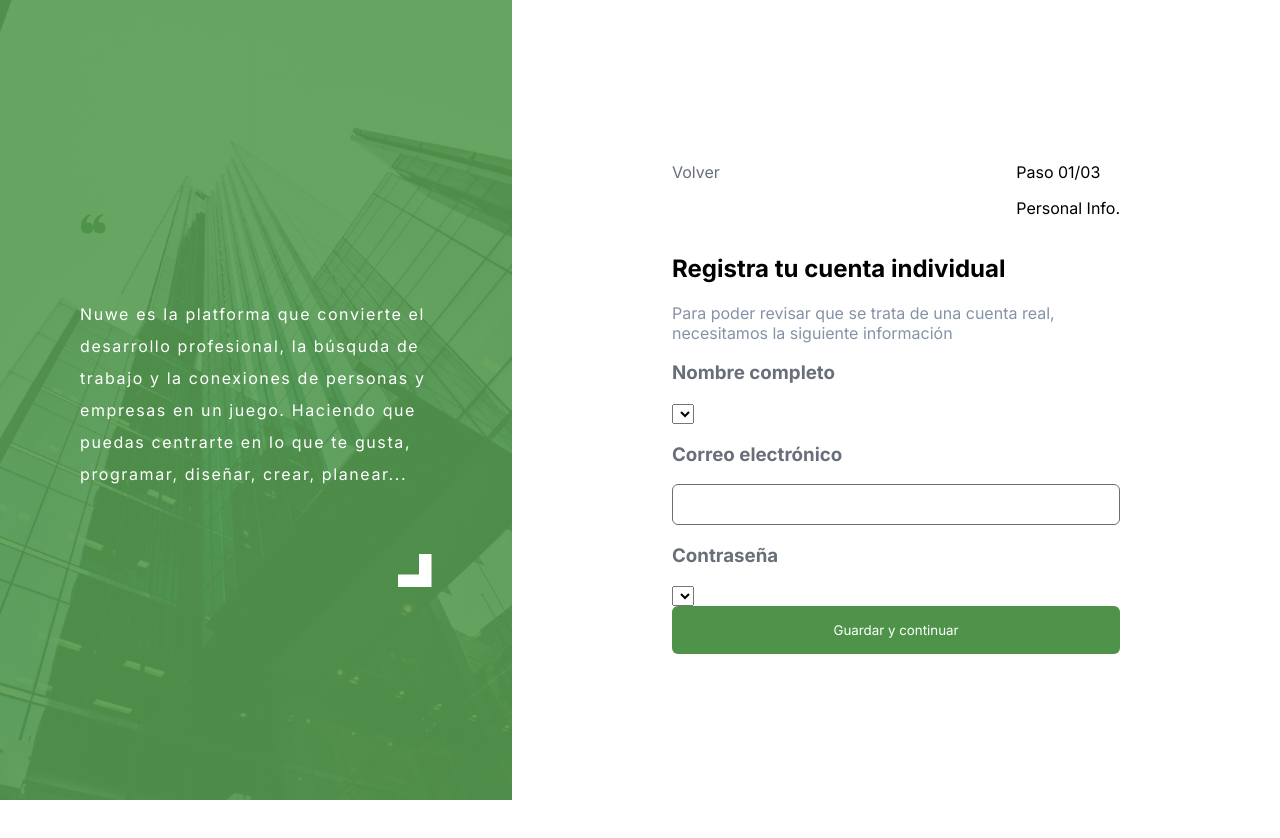
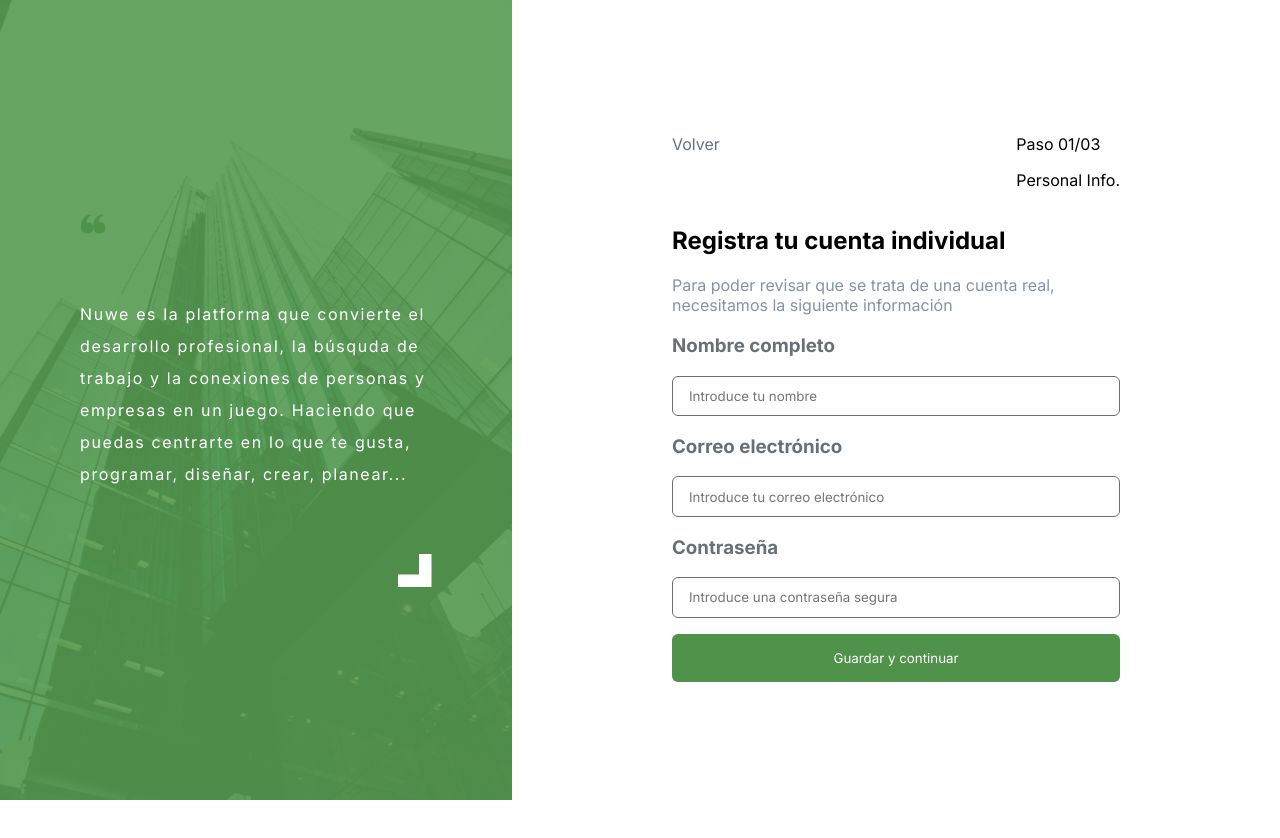
Before and after one commit to judithmg/mwc-hackaton, a React (Create React App) app: page /register in a window 1280 px wide. Shown: the top 838 px of the page. Before the commit the page ends 814 px from the top, so only its background shows below. Built offline with nearby package versions, Linux system fonts and the light colour scheme.

Commit message:
added yup added formik validations

```diff
--- a/src/components/Inputs/InputNumber.tsx
+++ b/src/components/Inputs/InputNumber.tsx
@@ -1,26 +1,35 @@
-import React, { useState } from 'react';
-import '../../styles/Input.scss';
+import React from "react";
+import "../../styles/Input.scss";
+import { Field } from "formik";
 
 interface Props {
   header: string;
   className?: string;
   placeholder?: string;
+  id: string;
+  type: string;
+  name: string;
 }
 
-const InputNumber = ({ className, placeholder, header, ...props }: Props): JSX.Element => {
-    const [value, setValue] = useState('');
-
+const InputNumber = ({
+  className,
+  placeholder,
+  header,
+  type,
+  id,
+  name,
+}: Props): JSX.Element => {
   return (
-        <div className="input-container">
+    <>
       <h3 className="input-header">{header}</h3>
-            <input
+      <Field
+        type={type}
         className={`input-number ${className}`}
-                onChange={(e) => setValue(e.target.value)}
         placeholder={placeholder}
-                value={value}
-                {...props}
+        id={id}
+        name={name}
       />
-        </div>
+    </>
   );
 };
 export default InputNumber;
--- /dev/null
+++ b/src/models/FormValidations.ts
@@ -0,0 +1,34 @@
+import * as yup from "yup";
+
+const phoneRegExp =
+  /^((\\+[1-9]{1,4}[ \\-]*)|(\\([0-9]{2,3}\\)[ \\-]*)|([0-9]{2,4})[ \\-]*)*?[0-9]{3,4}?[ \\-]*[0-9]{3,4}?$/;
+
+export const registerSchema = yup.object().shape({
+  email: yup
+    .string()
+    .email("Formato inválido")
+    .required("El campo email es obligatorio"),
+  password: yup
+    .string()
+    .required("El campo contraseña es obligatorio")
+    .min(8, "La contraseña es muy corta"),
+});
+
+export const phoneNumberSchema = yup.object().shape({
+  phone: yup
+    .string()
+    .matches(phoneRegExp, "El número de teléfono no es válido"),
+});
+
+export const creditCardSchema = yup.object().shape({
+  credit: yup
+    .number()
+    .min(111111111111, "El campo es demasiado corto")
+    .max(999999999999, "El campo es demasiado largo")
+    .required("El campo es obligatorio"),
+  secret: yup
+    .number()
+    .min(111, "Introduzca al menos 3 cifras")
+    .max(999, "Introduzca menos de 3 cifras")
+    .required("El campo código secreto es obligatorio"),
+});
--- a/src/pages/Step2_Register.tsx
+++ b/src/pages/Step2_Register.tsx
@@ -1,9 +1,15 @@
 import React from "react";
 import InputNumber from "../components/Inputs/InputNumber";
-import InputCountry from "../components/Inputs/InputCountry";
 import Button from "../components/Steps/Button";
-import InputPhone from "../components/Inputs/InputPhone";
 import { Link } from "react-router-dom";
+import { Formik, Form } from "formik";
+import { registerSchema } from "../models/FormValidations";
+
+const initialValues = {
+  name: "",
+  email: "",
+  password: "",
+};
 
 const Register = (): JSX.Element => {
   return (
@@ -22,9 +28,45 @@
         Para poder revisar que se trata de una cuenta real, necesitamos la
         siguiente información
       </p>
-      <InputPhone header="Nombre completo" />
-      <InputNumber header="Correo electrónico" />
-      <InputCountry header="Contraseña" />
+      <Formik
+        initialValues={initialValues}
+        validationSchema={registerSchema}
+        onSubmit={(values) => {
+          console.log(values);
+        }}
+      >
+        {({ errors, touched }) => (
+          <Form>
+            <InputNumber
+              header="Nombre completo"
+              placeholder="Introduce tu nombre"
+              type="text"
+              name="name"
+              id="name"
+            />
+            <InputNumber
+              header="Correo electrónico"
+              placeholder="Introduce tu correo electrónico"
+              type="email"
+              name="email"
+              id="email"
+            />{" "}
+            <p className="input-errors">
+              {errors.email && touched.email ? errors.email : null}
+            </p>
+            <InputNumber
+              header="Contraseña"
+              placeholder="Introduce una contraseña segura"
+              type="password"
+              name="password"
+              id="password"
+            />{" "}
+            <p className="input-errors">
+              {errors.password && touched.password ? errors.password : null}
+            </p>
+          </Form>
+        )}
+      </Formik>
       <Button link="/complete">Guardar y continuar</Button>
     </div>
   );
--- a/src/pages/Step3_Complete.tsx
+++ b/src/pages/Step3_Complete.tsx
@@ -3,7 +3,15 @@
 import InputCountry from "../components/Inputs/InputCountry";
 import Button from "../components/Steps/Button";
 import InputPhone from "../components/Inputs/InputPhone";
+import { Formik, Form } from "formik";
+
 import { Link } from "react-router-dom";
+import { phoneNumberSchema } from "../models/FormValidations";
+const initialValues = {
+  address: "",
+  phone: "",
+  country: "",
+};
 
 const Complete = (): JSX.Element => {
   return (
@@ -25,9 +33,36 @@
         Para poder revisar que se trata de una cuenta real, necesitamos la
         siguiente información
       </p>
-      <InputPhone header="Número de teléfono" />
-      <InputNumber header="Dirección" />
-      <InputCountry header="Código secreto" />
+      <Formik
+        initialValues={initialValues}
+        validationSchema={phoneNumberSchema}
+        onSubmit={(values) => {
+          console.log(values);
+        }}
+      >
+        {({ errors, touched }) => (
+          <Form>
+            <InputNumber
+              header="Número de teléfono"
+              placeholder="Introduce un número de teléfono válido"
+              type="text"
+              name="phone"
+              id="phone"
+            />{" "}
+            <p className="input-errors">
+              {errors.phone && touched.phone ? errors.phone : null}
+            </p>
+            <InputNumber
+              header="Dirección"
+              placeholder="Introduce una dirección postal"
+              type="text"
+              name="address"
+              id="address"
+            />
+            <InputCountry header="País de residencia" />
+          </Form>
+        )}
+      </Formik>
       <Button link="verify">Guardar y continuar</Button>
     </div>
   );
--- a/src/pages/Step4_Verify.tsx
+++ b/src/pages/Step4_Verify.tsx
@@ -2,6 +2,13 @@
 import InputNumber from "../components/Inputs/InputNumber";
 import Button from "../components/Steps/Button";
 import { Link } from "react-router-dom";
+import { Formik, Form } from "formik";
+import { creditCardSchema } from "../models/FormValidations";
+
+const initialValues = {
+  credit: "",
+  secret: "",
+};
 
 const Verify = (): JSX.Element => {
   return (
@@ -23,8 +30,40 @@
         Para poder revisar que se trata de una cuenta real, necesitamos la
         siguiente información
       </p>
-      <InputNumber header="Número de tarjeta" />
-      <InputNumber header="Código secreto" />
+      <Formik
+        initialValues={initialValues}
+        validationSchema={creditCardSchema}
+        onSubmit={(values) => {
+          console.log(values);
+        }}
+      >
+        {({ errors, touched }) => (
+          <Form>
+            <InputNumber
+              header="Número de tarjeta"
+              placeholder="Introduce tu tarjeta de crédito"
+              type="text"
+              name="credit"
+              id="credit"
+            />
+            <p className="input-errors">
+              {errors.credit && touched.credit ? (
+                <>Número de tarjeta incorrecto</>
+              ) : null}
+            </p>
+            <InputNumber
+              header="Código secreto"
+              placeholder="Introduce tódigo secreto"
+              type="text"
+              name="secret"
+              id="secret"
+            />
+            <p className="input-errors">
+              {errors.secret && touched.secret ? <>Código incorrecto </> : null}
+            </p>
+          </Form>
+        )}
+      </Formik>
 
       <Button>Crear cuenta</Button>
     </div>
```
Lines whose indentation alone changed are shown as unchanged.
